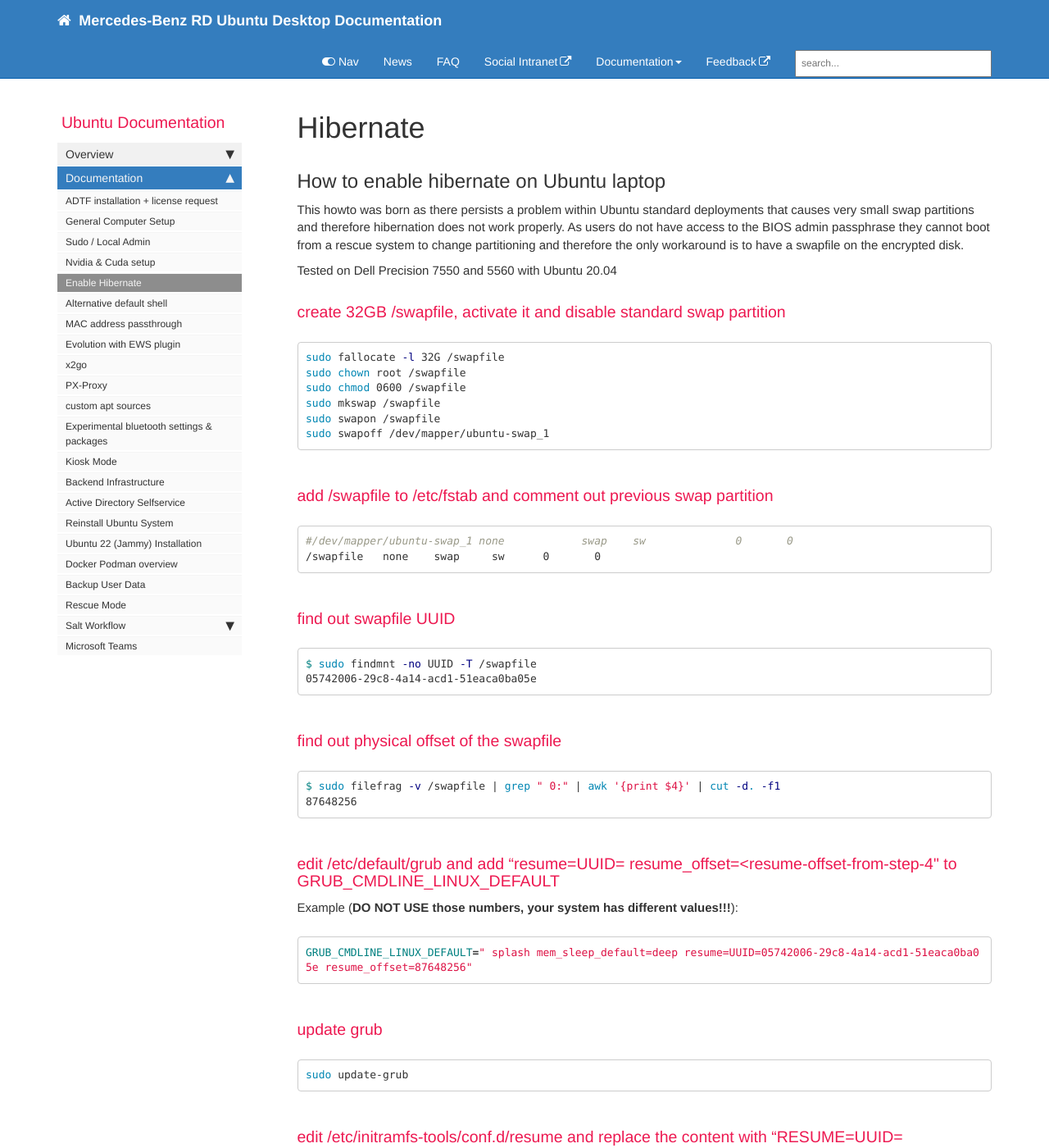
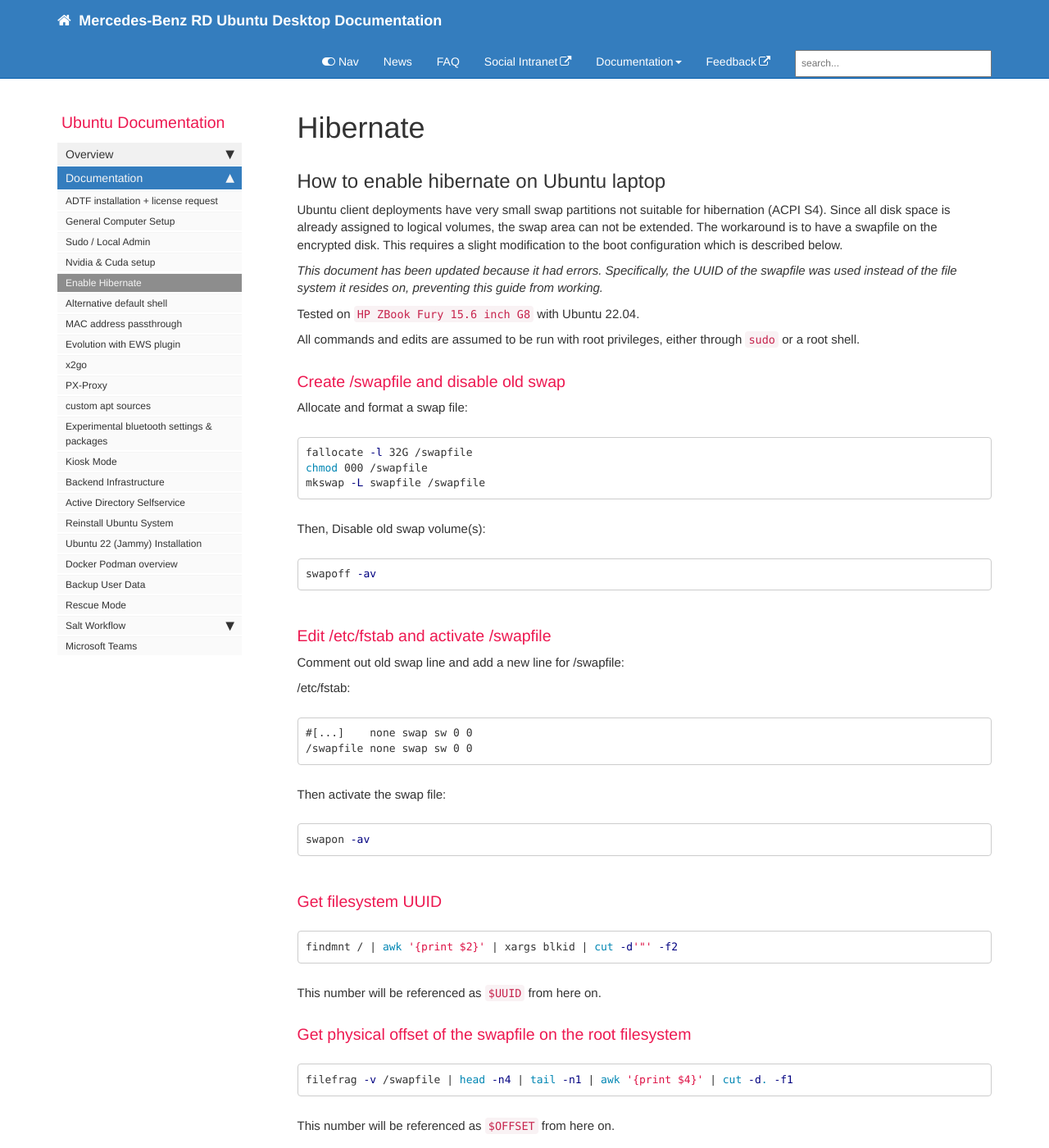
Before and after one commit to RajputPawan/Prometheus, a Jekyll site: the page built from pages/docs/hibernate.md, in a window 1280 px wide and 1400 px high. Shown: the whole window at 82% size. Built offline with Jekyll 4.4.1, drawn with Linux system fonts in a browser that asks for light colours; comment, search, counter and statistics services are not loaded; some of the changed text lies outside the part shown.

Commit message:
update hibernation docs

````diff
--- a/pages/docs/hibernate.md
+++ b/pages/docs/hibernate.md
@@ -4,86 +4,112 @@
 sidebar: default_sidebar
 tags: [docs]
 keywords: hibernate, disk encryption, encryption, swap, small swap
-last_updated: Feburary 8, 2022
+last_updated: July 21, 2023
 toc: false
 folder: docs
 ---
 
 ## How to enable hibernate on Ubuntu laptop
 
-This howto was born as there persists a problem within Ubuntu standard deployments that causes very small
-swap partitions and therefore hibernation does not work properly. As users do not have access to the BIOS
-admin passphrase they cannot boot from a rescue system to change partitioning and therefore the only
-workaround is to have a swapfile on the encrypted disk.
+Ubuntu client deployments have very small swap partitions not suitable
+for hibernation (ACPI S4).  Since all disk space is already assigned
+to logical volumes, the swap area can not be extended.  The workaround
+is to have a swapfile on the encrypted disk. This requires a slight
+modification to the boot configuration which is described below.
 
-Tested on Dell Precision 7550 and 5560 with Ubuntu 20.04
+_This document has been updated because it had errors. Specifically, the
+UUID of the swapfile was used instead of the file system it resides on,
+preventing this guide from working._
 
-### create 32GB /swapfile, activate it and disable standard swap partition
+Tested on `HP ZBook Fury 15.6 inch G8` with Ubuntu 22.04.
+
+All commands and edits are assumed to be run with root privileges,
+either through `sudo` or a root shell.
+
+### Create /swapfile and disable old swap
+
+Allocate and format a swap file:
 
 ```bash
-sudo fallocate -l 32G /swapfile
-sudo chown root /swapfile
-sudo chmod 0600 /swapfile
-sudo mkswap /swapfile
-sudo swapon /swapfile
-sudo swapoff /dev/mapper/ubuntu-swap_1
+fallocate -l 32G /swapfile
+chmod 000 /swapfile
+mkswap -L swapfile /swapfile
 ```
 
-### add /swapfile to /etc/fstab and comment out previous swap partition
+Then, Disable old swap volume(s):
 
 ```bash
-#/dev/mapper/ubuntu-swap_1 none            swap    sw              0       0
-/swapfile   none    swap     sw      0       0
+swapoff -av
 ```
 
-### find out swapfile UUID
+### Edit /etc/fstab and activate /swapfile
+
+Comment out old swap line and add a new line for /swapfile:
+
+/etc/fstab:
+```
+#[...]    none swap sw 0 0
+/swapfile none swap sw 0 0
+```
+
+Then activate the swap file:
 
 ```bash
-$ sudo findmnt -no UUID -T /swapfile
-05742006-29c8-4a14-acd1-51eaca0ba05e
+swapon -av
 ```
 
-### find out physical offset of the swapfile
+### Get filesystem UUID
 
 ```bash
-$ sudo filefrag -v /swapfile | grep " 0:" | awk '{print $4}' | cut -d. -f1
-87648256
+findmnt / | awk '{print $2}' | xargs blkid | cut -d'"' -f2
 ```
 
-### edit /etc/default/grub and add "resume=UUID=<UUID-from-step-3> resume_offset=<resume-offset-from-step-4" to GRUB_CMDLINE_LINUX_DEFAULT
+This number will be referenced as `$UUID` from here on.
 
-Example (**DO NOT USE those numbers, your system has different values!!!**):
+### Get physical offset of the swapfile on the root filesystem
 
 ```bash
-GRUB_CMDLINE_LINUX_DEFAULT=" splash mem_sleep_default=deep resume=UUID=05742006-29c8-4a14-acd1-51eaca0ba05e resume_offset=87648256"
+filefrag -v /swapfile | head -n4 | tail -n1 | awk '{print $4}' | cut -d. -f1
 ```
 
-### update grub
+This number will be referenced as `$OFFSET` from here on.
+
+### Edit /etc/default/grub and update grub config
+
+Add `resume=UUID=$UUID resume_offset=$OFFSET` to the variable string
+`GRUB_CMDLINE_LINUX_DEFAULT` in /etc/default/grub.
+
+(Replace the placeholders with your values.)
+
+Then, run:
 
 ```bash
-sudo update-grub
+update-grub
 ```
 
-### edit /etc/initramfs-tools/conf.d/resume and replace the content with "RESUME=UUID=<UUID-from-step-3> resume_offset=<resume-offset-from-step-4"
+### Edit /etc/initramfs-tools/conf.d/resume and update initramfs
 
-Example (**DO NOT USE those numbers, your system has different values!!!**):
 
 ```bash
-RESUME=UUID=05742006-29c8-4a14-acd1-51eaca0ba05e resume_offset=87648256
+RESUME=UUID=$UUID resume_offset=$OFFSET
 ```
 
-### udpate initramfs (warning message can be ignored)
+(Replace the placeholders with your values.)
+
+Update initramfs like so:
 
 ```bash
-$ sudo update-initramfs -c -k all
-W: initramfs-tools configuration sets RESUME=UUID=05742006-29c8-4a14-acd1-51eaca0ba05e
-W: but no matching swap device is available
+update-initramfs -u -k all
 ```
 
-### enable hibernate in desktop environment
+Warnings can be ignored.
+
+### Enable hibernate in desktop environment
+
+(TODO: Check if this section still applies 1:1.)
 
 ```bash
-$ sudo tee /etc/polkit-1/localauthority/50-local.d/com.ubuntu.enable-hibernate.pkla >/dev/null << EOF
+$ tee /etc/polkit-1/localauthority/50-local.d/com.ubuntu.enable-hibernate.pkla >/dev/null << EOF
 [Re-enable hibernate by default in upower]
 Identity=unix-user:*
 Action=org.freedesktop.upower.hibernate
@@ -96,15 +122,19 @@
 EOF
 ```
 
-### manually hibernate or suspend-then-hibernate
+### Manually hibernate or suspend-then-hibernate
 
 ```bash
-sudo systemctl hibernate
-sudo systemctl suspend-then-hibernate
+systemctl hibernate
+systemctl suspend-then-hibernate
 ```
 
-There are also some additional settings for hibernate and sleep in systemd that can be adjusted in `/etc/systemd/sleep.conf`.
+Also try the hibernate menu of your desktop after a reboot.
+
+There are also some additional settings for hibernate and sleep in
+systemd that can be adjusted in `/etc/systemd/sleep.conf`.
 
 ### Credits
 
-Thank you for providing this information / how-to, Alexander Kerner <alexander.kerner@mercedes-benz.com>
+Thank you for providing the originial how-to, Alexander Kerner <alexander.kerner@mercedes-benz.com>.
+Updated by <selim.arslanbek@mercedes-benz.com>.
````
Also changed, not shown: index.md (+1 -1 lines).
